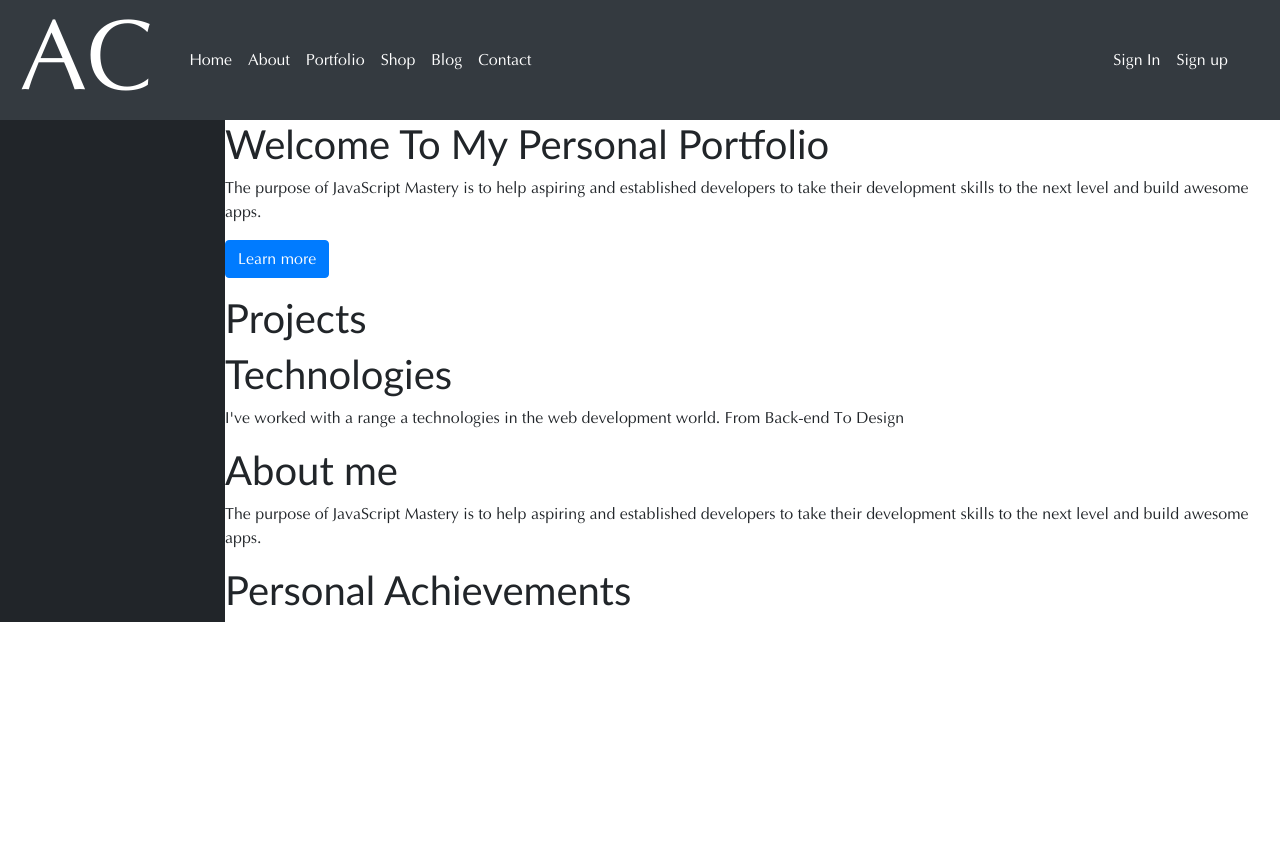
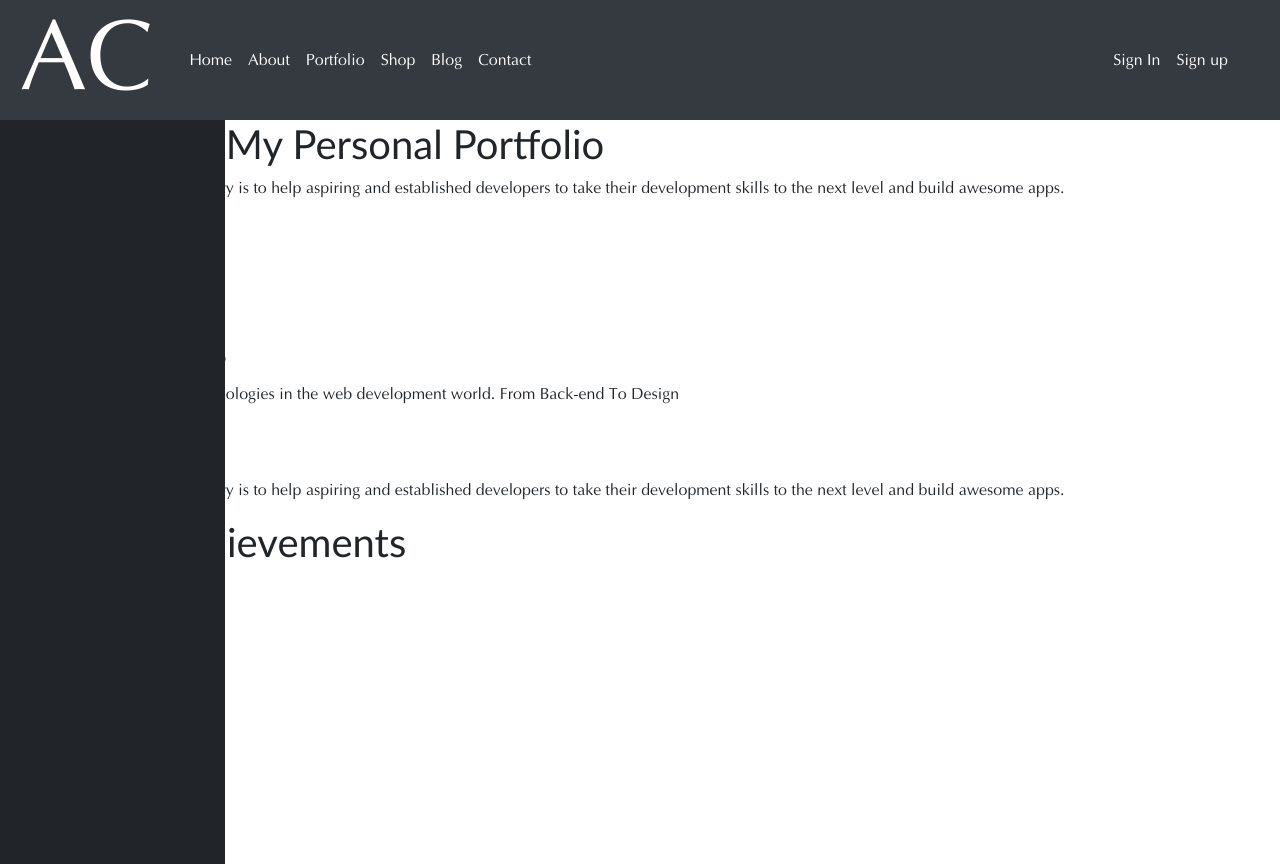
Before and after one commit to alanchavezt/AlanReact, a React app: page / in a window 1280 px wide. Before the commit the page ends 800 px from the top, so only its background shows below. Built offline with nearby package versions, Linux system fonts and the light colour scheme.

Commit message:
adding flex to content

```diff
--- a/public/index.html
+++ b/public/index.html
@@ -7,6 +7,7 @@
 
   </head>
 
+<!--  <body class="sb-nav-fixed">-->
   <body>
 
     <div id="root"></div>
--- a/src/App.js
+++ b/src/App.js
@@ -101,7 +101,7 @@ function App() {
                         </nav>
                     </div>
 
-                    <section>
+                    <section id="layoutSidenav_content">
                         <Suspense fallback={<div>Loading...</div>}>
                             <Switch>
                                 <Route path="/signup" exact component={SignUp}/>
```
